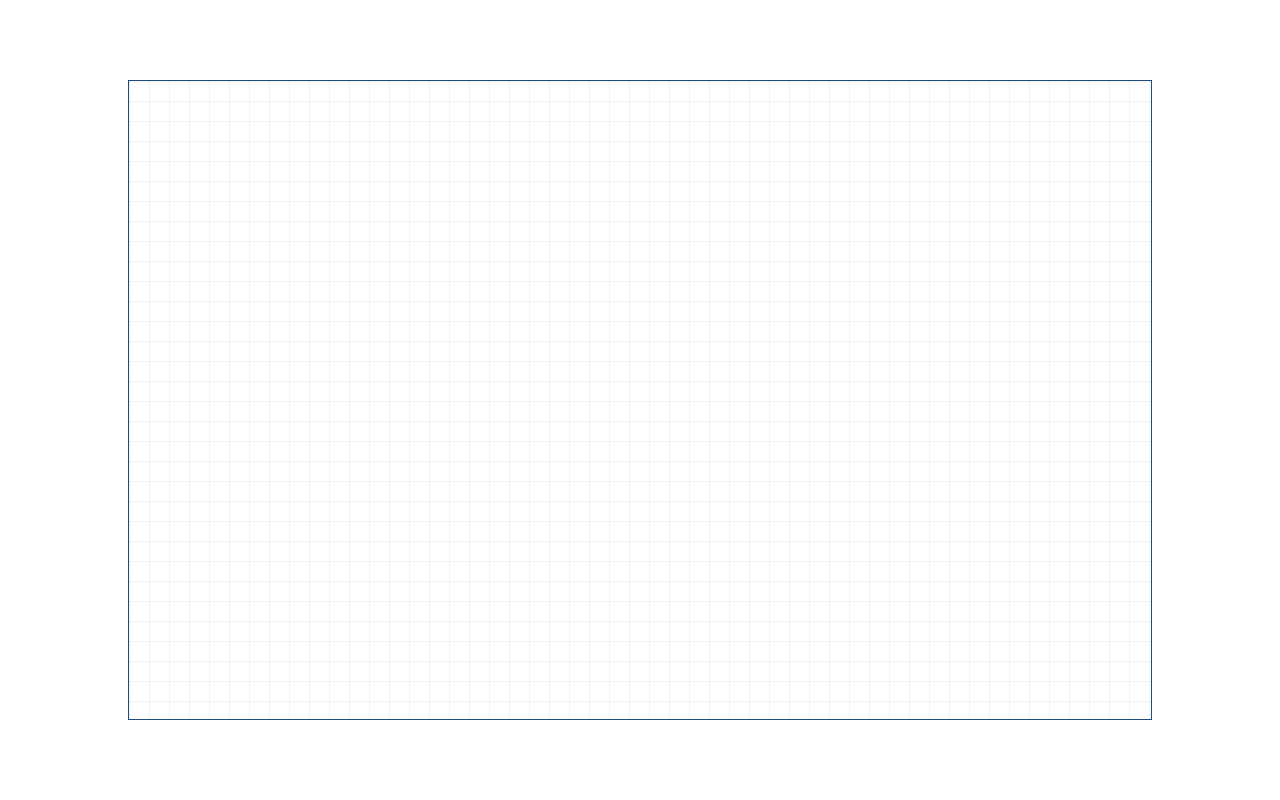
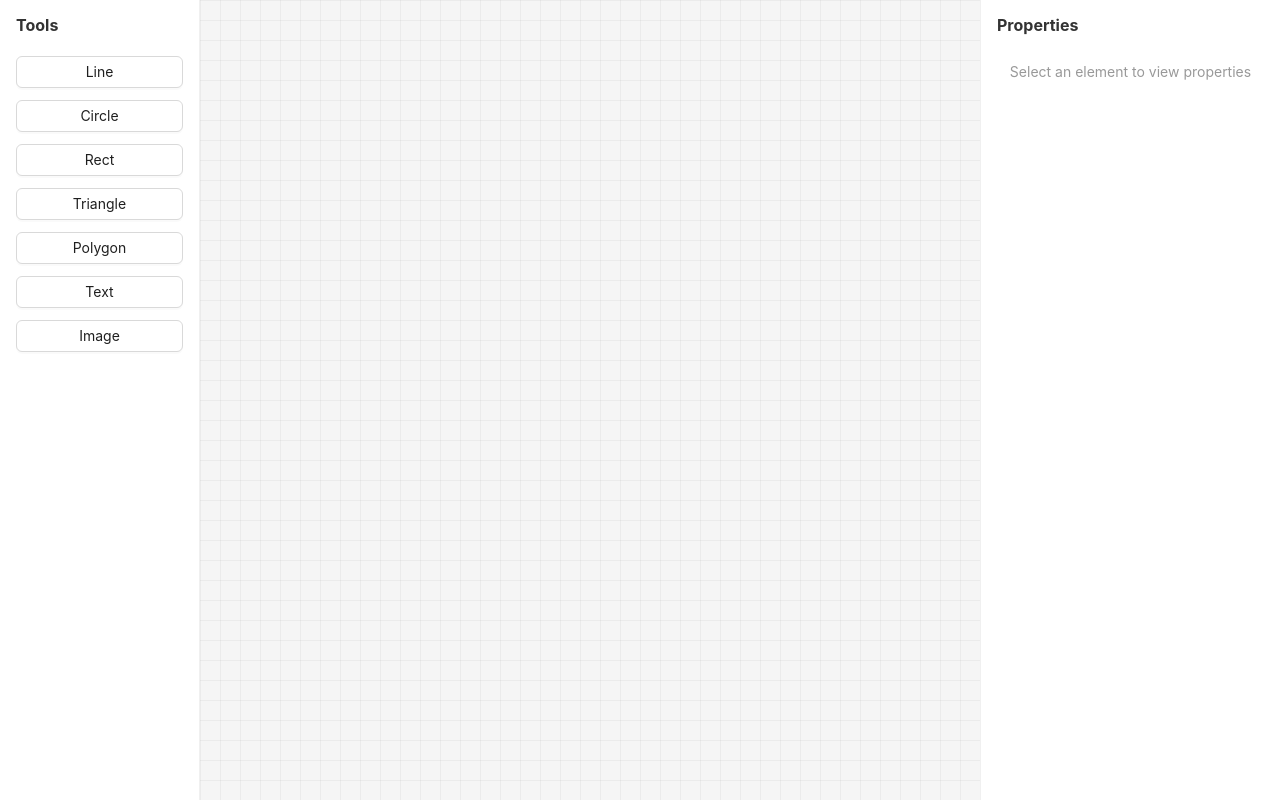
Before and after one commit to ye1996bladeflame/blade-fire-demo, a Vue app: page / in a window 1280 px wide. Built offline with nearby package versions, Linux system fonts and the light colour scheme.

Commit message:
修复bug

```diff
--- a/blade-fire/common/index.js
+++ b/blade-fire/common/index.js
@@ -54,6 +54,33 @@ export function enableZoom(svg) {
   // Initial update
   updateGridRect();
 
+  // ResizeObserver to handle container resize
+  let prevWidth = svg.clientWidth;
+  let prevHeight = svg.clientHeight;
+  const resizeObserver = new ResizeObserver(entries => {
+    for (const entry of entries) {
+      const { width, height } = entry.contentRect;
+      if (width === 0 || height === 0) return;
+
+      if (prevWidth === 0 || prevHeight === 0) {
+          viewBox.w = width;
+          viewBox.h = height;
+      } else {
+          const scaleX = viewBox.w / prevWidth;
+          const scaleY = viewBox.h / prevHeight;
+          viewBox.w = width * scaleX;
+          viewBox.h = height * scaleY;
+      }
+
+      svg.setAttribute('viewBox', `${viewBox.x} ${viewBox.y} ${viewBox.w} ${viewBox.h}`);
+      updateGridRect();
+
+      prevWidth = width;
+      prevHeight = height;
+    }
+  });
+  resizeObserver.observe(svg);
+
   svg.addEventListener('wheel', (e) => {
     e.preventDefault();
 
--- a/package.json
+++ b/package.json
@@ -9,6 +9,7 @@
     "preview": "vite preview"
   },
   "dependencies": {
+    "ant-design-vue": "^4.2.6",
     "vue": "^3.5.25"
   },
   "devDependencies": {
--- a/src/App.vue
+++ b/src/App.vue
@@ -1,19 +1,99 @@
 <template>
-  <div id="map-container"></div>
+  <a-layout class="layout-container">
+    <a-layout-sider theme="light" width="200" class="left-sider">
+      <div class="toolbar">
+        <div class="toolbar-title">Tools</div>
+        <a-button block class="tool-btn" :type="currentTool === 'line' ? 'primary' : 'default'" @click="selectTool('line')">Line</a-button>
+        <a-button block class="tool-btn" :type="currentTool === 'circle' ? 'primary' : 'default'" @click="selectTool('circle')">Circle</a-button>
+        <a-button block class="tool-btn" :type="currentTool === 'rect' ? 'primary' : 'default'" @click="selectTool('rect')">Rect</a-button>
+        <a-button block class="tool-btn" :type="currentTool === 'triangle' ? 'primary' : 'default'" @click="selectTool('triangle')">Triangle</a-button>
+        <a-button block class="tool-btn" :type="currentTool === 'polygon' ? 'primary' : 'default'" @click="selectTool('polygon')">Polygon</a-button>
+        <a-button block class="tool-btn" :type="currentTool === 'text' ? 'primary' : 'default'" @click="selectTool('text')">Text</a-button>
+        <a-button block class="tool-btn" :type="currentTool === 'image' ? 'primary' : 'default'" @click="selectTool('image')">Image</a-button>
+      </div>
+    </a-layout-sider>
+    <a-layout-content class="content-area">
+       <div id="map-container"></div>
+    </a-layout-content>
+    <a-layout-sider theme="light" width="300" class="right-sider">
+      <div class="properties-panel">
+        <div class="panel-title">Properties</div>
+        <div class="panel-content">
+          <!-- Properties panel placeholder -->
+          <p style="text-align: center; color: #999; margin-top: 20px;">Select an element to view properties</p>
+        </div>
+      </div>
+    </a-layout-sider>
+  </a-layout>
 </template>
+
 <script setup>
-import { onMounted } from 'vue'
+import { onMounted, ref } from 'vue'
 import { BladeFire } from '../blade-fire/index.js'
+
+const currentTool = ref('')
+
+const selectTool = (tool) => {
+  currentTool.value = tool
+  if (BladeFire[tool]) {
+    BladeFire[tool]()
+  }
+}
 
 onMounted(() => {
   BladeFire.init({ container: 'map-container', grid: true, zoom: true })
 })
 </script>
+
 <style scoped>
+.layout-container {
+  width: 100vw;
+  height: 100vh;
+  display: flex;
+}
+
+.left-sider {
+  border-right: 1px solid #f0f0f0;
+  z-index: 10;
+}
+
+.right-sider {
+  border-left: 1px solid #f0f0f0;
+  z-index: 10;
+}
+
+.content-area {
+  position: relative;
+  overflow: hidden;
+  flex: 1;
+}
+
 #map-container {
-  width: 80%;
-  height: 80%;
-  box-sizing: border-box;
-  border: 1px solid #1d4d7a;
+  position: absolute;
+  top: 0;
+  left: 0;
+  width: 100%;
+  height: 100%;
+}
+
+.toolbar {
+  padding: 16px;
+  display: flex;
+  flex-direction: column;
+  gap: 12px;
+}
+
+.toolbar-title, .panel-title {
+  font-weight: bold;
+  margin-bottom: 10px;
+  font-size: 16px;
+  color: #333;
+}
+
+.properties-panel {
+  padding: 16px;
+  height: 100%;
+  display: flex;
+  flex-direction: column;
 }
 </style>
--- a/src/main.js
+++ b/src/main.js
@@ -1,5 +1,7 @@
 import { createApp } from 'vue'
+import Antd from 'ant-design-vue';
 import './style.css'
+import 'ant-design-vue/dist/reset.css';
 import App from './App.vue'
 
-createApp(App).mount('#app')
+createApp(App).use(Antd).mount('#app')
--- a/src/style.css
+++ b/src/style.css
@@ -5,7 +5,4 @@ body,#app {
   width: 100%;
   height: 100%;
   overflow: hidden;
-  display: flex;
-  align-items: center;
-  justify-content: center;
 }
```
Also changed, not shown: 1 other file (tests, documents, lock files or other folders).
